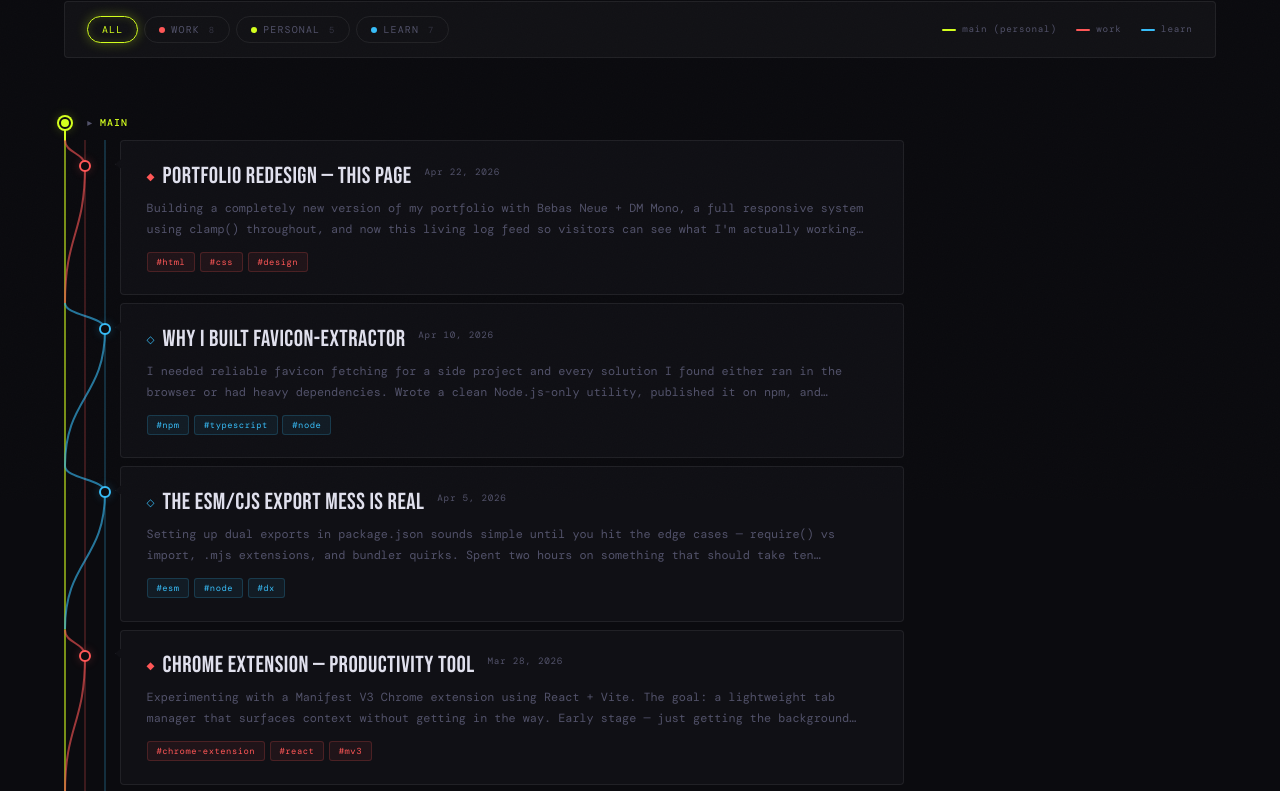
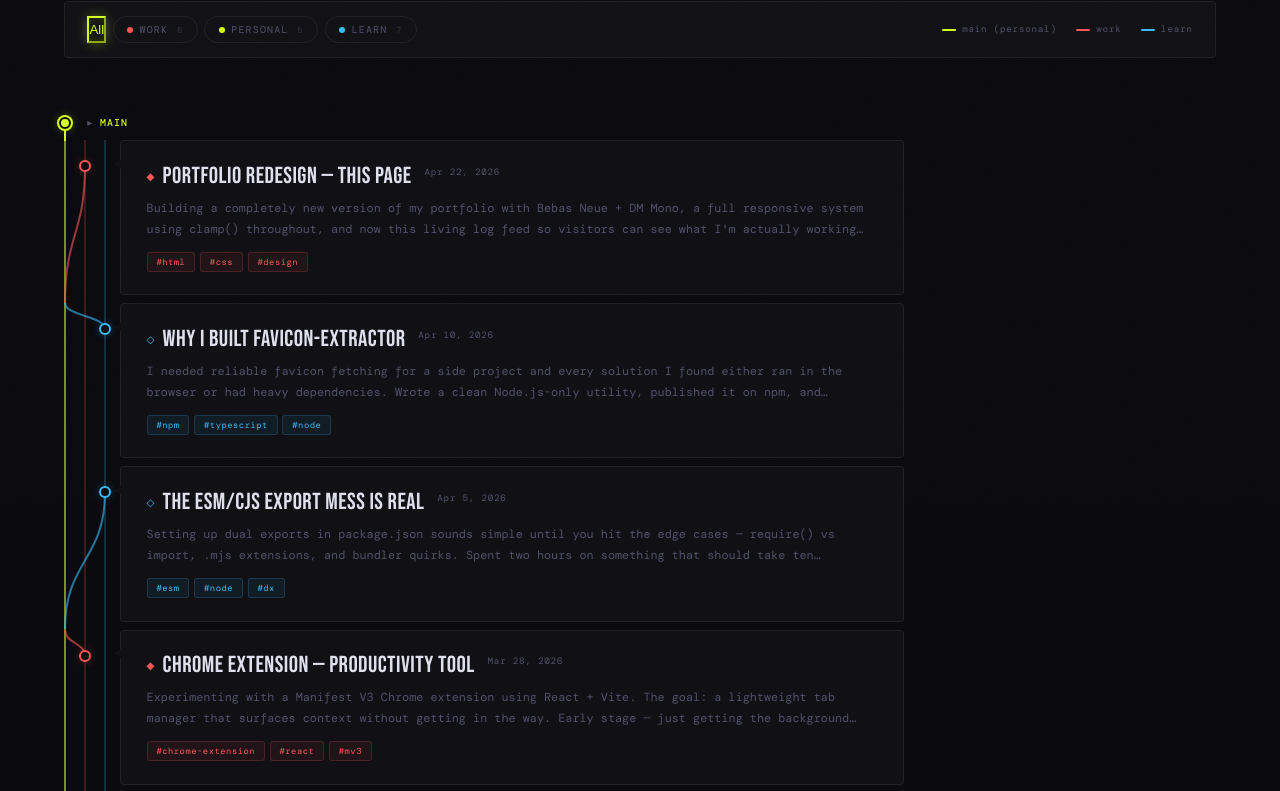
Before and after one commit to NitishKumar078/NitishPortfolio, a Next.js app: page /activities in a window 1280 px wide. Shown: the part 299-1090 px from the top of the page. Built offline with nearby package versions, Linux system fonts and the light colour scheme; a web font is replaced by a local one.

Commit message:
fixed the code for build

```diff
--- a/app/activities/LogTimeline.tsx
+++ b/app/activities/LogTimeline.tsx
@@ -146,13 +146,56 @@ function CommitNode({
       {/* The graph column */}
       <div className="gl-graph">
         {/* Continuous vertical track lines */}
-        <div className="gl-track-line" style={{ position: "absolute", left: 0, top: 0, bottom: 0, width: "2px", background: TRACK_META.personal.color, opacity: 0.55 }} />
-        <div className="gl-track-line" style={{ position: "absolute", left: 20, top: 0, bottom: 0, width: "2px", background: TRACK_META.work.color, opacity: 0.2 }} />
-        <div className="gl-track-line" style={{ position: "absolute", left: 40, top: 0, bottom: 0, width: "2px", background: TRACK_META.learn.color, opacity: 0.2 }} />
+        <div
+          className="gl-track-line"
+          style={{
+            position: "absolute",
+            left: 0,
+            top: 0,
+            bottom: 0,
+            width: "2px",
+            background: TRACK_META.personal.color,
+            opacity: 0.55,
+          }}
+        />
+        <div
+          className="gl-track-line"
+          style={{
+            position: "absolute",
+            left: 20,
+            top: 0,
+            bottom: 0,
+            width: "2px",
+            background: TRACK_META.work.color,
+            opacity: 0.2,
+          }}
+        />
+        <div
+          className="gl-track-line"
+          style={{
+            position: "absolute",
+            left: 40,
+            top: 0,
+            bottom: 0,
+            width: "2px",
+            background: TRACK_META.learn.color,
+            opacity: 0.2,
+          }}
+        />
 
         {/* Upper split curve (only if coming from a different track above) */}
         {!isMain && prevTrack !== entry.track && (
-          <svg style={{ position: "absolute", top: 0, left: 0, width: "56px", height: "26px", pointerEvents: "none", zIndex: 1 }}>
+          <svg
+            style={{
+              position: "absolute",
+              top: 0,
+              left: 0,
+              width: "56px",
+              height: "26px",
+              pointerEvents: "none",
+              zIndex: 1,
+            }}
+          >
             <path
               d={`M ${startX} 0 C ${startX} 13, ${endX} 13, ${endX} 26`}
               fill="none"
@@ -166,7 +209,15 @@ function CommitNode({
         {/* Lower merge curve (only if going to a different track below) */}
         {!isMain && nextTrack !== entry.track && (
           <svg
-            style={{ position: "absolute", top: "26px", left: 0, width: "56px", height: "calc(100% - 26px)", pointerEvents: "none", zIndex: 1 }}
+            style={{
+              position: "absolute",
+              top: "26px",
+              left: 0,
+              width: "56px",
+              height: "calc(100% - 26px)",
+              pointerEvents: "none",
+              zIndex: 1,
+            }}
             preserveAspectRatio="none"
             viewBox="0 0 56 100"
           >
@@ -183,9 +234,9 @@ function CommitNode({
 
         {/* Main dot on the corresponding track */}
         <button
-          className={`gl-dot${isMain ? " gl-dot-main" : ""}`}
+          className={`gl-dot${isMain ? "gl-dot-main" : ""}`}
           style={{
-            left: xOffset - 5, /* center dot horizontally on line */
+            left: xOffset - 5 /* center dot horizontally on line */,
             borderColor: meta.color,
             background: isMain ? meta.color : "var(--ink)",
             boxShadow: `0 0 10px ${meta.color}40`,
@@ -281,7 +332,7 @@ export default function LogTimeline() {
             return (
               <button
                 key={f.value}
-                className={`gl-filter${on ? " on" : ""}`}
+                className={`gl-filter${on ? "on" : ""}`}
                 style={
                   on && tm
                     ? {
@@ -356,14 +407,22 @@ export default function LogTimeline() {
 
         {/* Commit list */}
         <AnimatePresence initial={false}>
-          {visible.map((entry, i) => (
+          {visible.map((entry, i) => {
+            const prevTrack = i > 0 ? visible[i - 1].track : entry.track;
+            const nextTrack =
+              i < visible.length - 1 ? visible[i + 1].track : entry.track;
+
+            return (
               <CommitNode
                 key={entry.id}
+                prevTrack={prevTrack}
+                nextTrack={nextTrack}
                 entry={entry}
                 index={i}
                 onClick={() => setDrawer(entry)}
               />
-          ))}
+            );
+          })}
         </AnimatePresence>
 
         {/* Bottom cap */}
```
Lines whose indentation alone changed are shown as unchanged.
